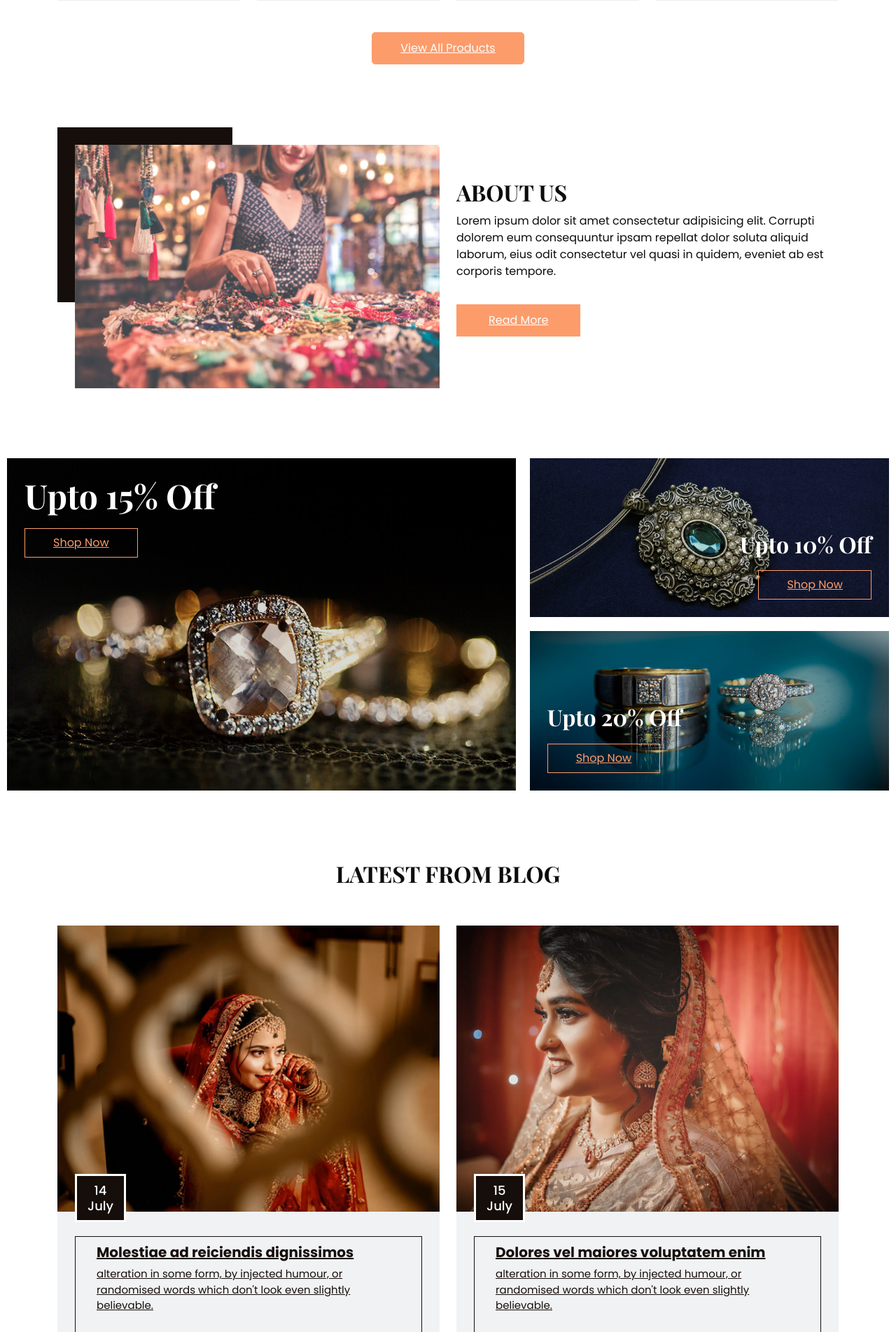
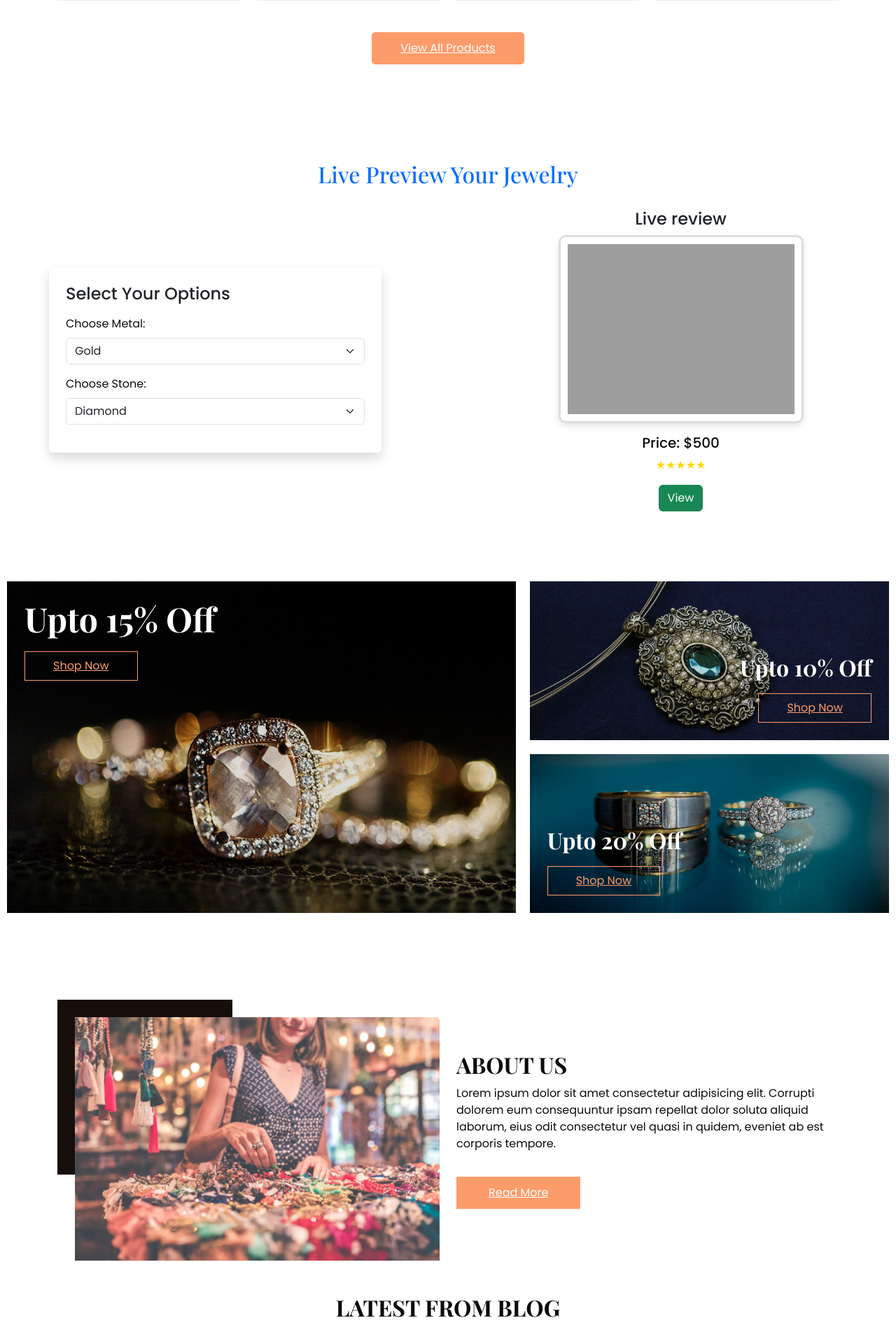
Before and after one commit to Gajanand1219/Online-Jewellery-Booking-Website-, a Flask app: page / in a window 1280 px wide. Shown: the part 1667-3571 px from the top of the page at 70% size. Run offline with Flask 3, Linux system fonts and the light colour scheme; some libraries are stand-ins or nearby versions; grey boxes are pictures that could not be loaded.

Commit message:
Update index.html
Signed-off-by: Gajanan Deshmukh  <159412495+Gajanand1219@users.noreply.github.com>

```diff
--- a/templates/index.html
+++ b/templates/index.html
@@ -391,38 +391,55 @@
 
   <!-- end order section -->
 
-  <!-- about section -->
 
-  <section class="about_section  ">
-    <div class="container">
-      <div class="row">
-        <div class="col-md-6">
-          <div class="img-box">
-            <a href="/about">
-            <img src="{{ url_for('static', filename='images/about-img.jpg') }}" alt="Image 1">
-            </a>
+
+  <div class="container mt-5">
+    <h2 class="text-center text-primary">Live Preview Your Jewelry</h2>
+
+    <div class="row preview-container">
+        <!-- Selection Options -->
+        <div class="col-md-5 p-4 bg-white shadow rounded">
+            <h4 class="text-dark mb-3">Select Your Options</h4>
+
+            <label for="metal" class="form-label">Choose Metal:</label>
+            <select id="metal" class="form-select mb-3" onchange="updatePreview()">
+                <option value="gold">Gold</option>
+                <option value="silver">Silver</option>
+                <option value="platinum">Platinum</option>
+            </select>
+
+            <label for="stone" class="form-label">Choose Stone:</label>
+            <select id="stone" class="form-select mb-3" onchange="updatePreview()">
+                <option value="diamond">Diamond</option>
+                <option value="ruby">Ruby</option>
+                <option value="emerald">Emerald</option>
+            </select>
+
+            <label for="size" class="form-label d-none">Ring Size:</label>
+            <input type="number" id="size" class="form-control mb-3 d-none" value="6" min="5" max="12" onchange="updatePreview()">
         </div>
+
+        <!-- Preview Box -->
+        <div class="col-md-5 text-center">
+            <h4 class="text-dark">Live review</h4>
+            <img id="previewImage" class="preview-image" src="https://upload.wikimedia.org/wikipedia/commons/d/da/Gold-jewellery-jewel-henry-designs-terabass.jpg" alt="Preview Image">
+            <h5 class="mt-3" id="priceTag" class="text-success">Price: $500</h5>
+
+            <!-- Star Rating -->
+            <div class="mt-2">
+                <span class="star-rating">
+                    ★★★★★
+                </span>
             </div>
-        <div class="col-md-6">
-          <div class="detail-box">
-            <div class="heading_container">
-              <h2>
-                About Us
-              </h2>
-            </div>
-            <p>
-              Lorem ipsum dolor sit amet consectetur adipisicing elit. Corrupti dolorem eum consequuntur ipsam repellat dolor soluta aliquid laborum, eius odit consectetur vel quasi in quidem, eveniet ab est corporis tempore.
-            </p>
-            <a href="/about">
-              Read More
-            </a>
+
+            <!-- Order Button -->
+             <a href="/shop">
+            <button class="btn btn-success mt-3">View</button></a>
         </div>
     </div>
 </div>
-    </div>
-  </section>
+<!-- /////////////////// -->
 
-  <!-- end about section -->
 
 <!-- offer section -->
 
@@ -475,9 +492,43 @@
 
 <!-- end offer section -->
 
+  <!-- about section -->
+
+  <section class="about_section pt-4 ">
+    <div class="container">
+      <div class="row">
+        <div class="col-md-6">
+          <div class="img-box">
+            <a href="/about">
+            <img src="{{ url_for('static', filename='images/about-img.jpg') }}" alt="Image 1">
+            </a>
+          </div>
+        </div>
+        <div class="col-md-6">
+          <div class="detail-box">
+            <div class="heading_container">
+              <h2>
+                About Us
+              </h2>
+            </div>
+            <p>
+              Lorem ipsum dolor sit amet consectetur adipisicing elit. Corrupti dolorem eum consequuntur ipsam repellat dolor soluta aliquid laborum, eius odit consectetur vel quasi in quidem, eveniet ab est corporis tempore.
+            </p>
+            <a href="/about">
+              Read More
+            </a>
+          </div>
+        </div>
+      </div>
+    </div>
+  </section>
+
+  <!-- end about section -->
+
+
   <!-- blog section -->
 
-  <section class="blog_section ">
+  <section class="blog_section pt-5 ">
     <div class="container">
       <div class="heading_container">
         <h2>
```
Lines whose indentation alone changed are shown as unchanged.
